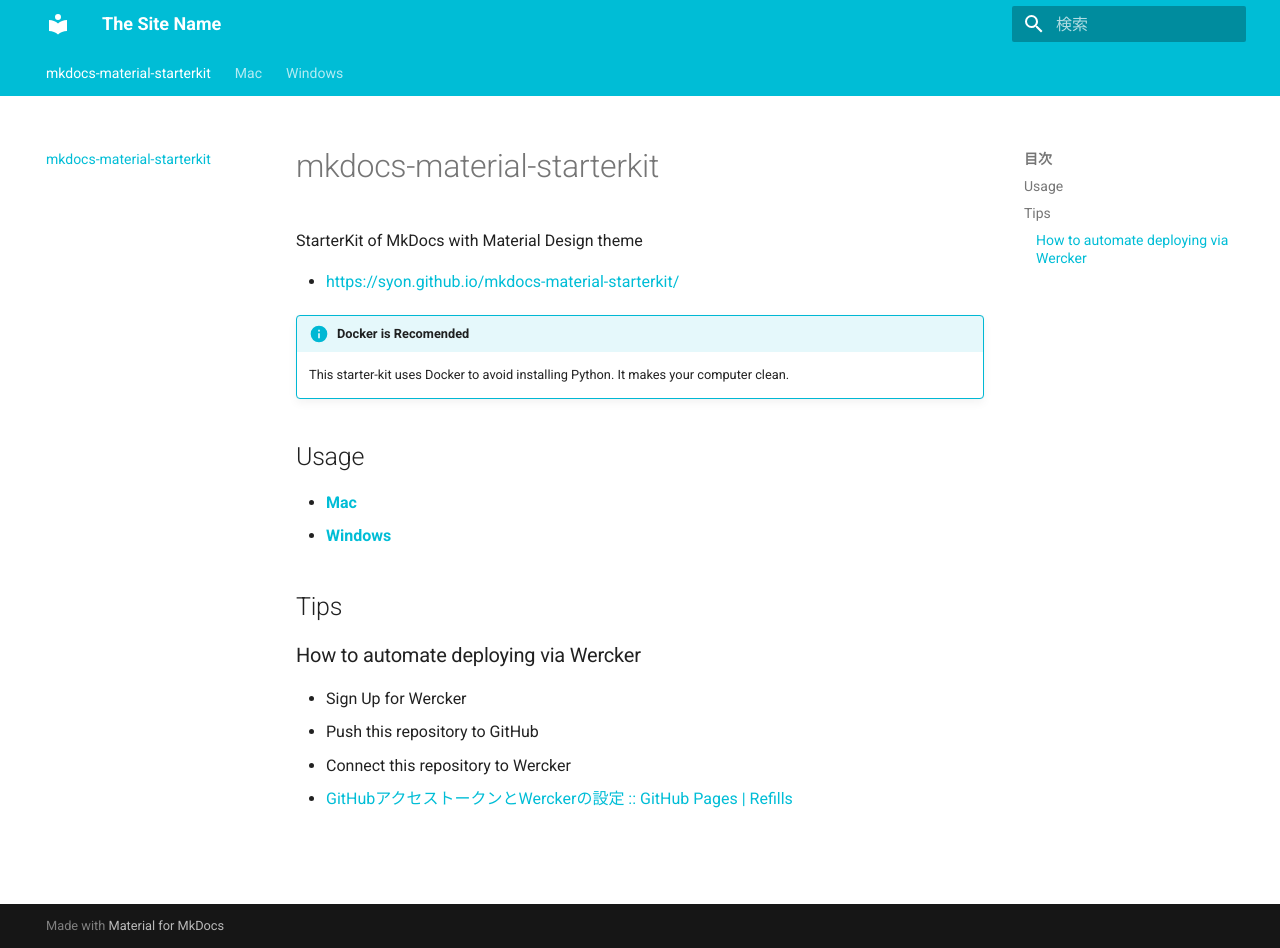
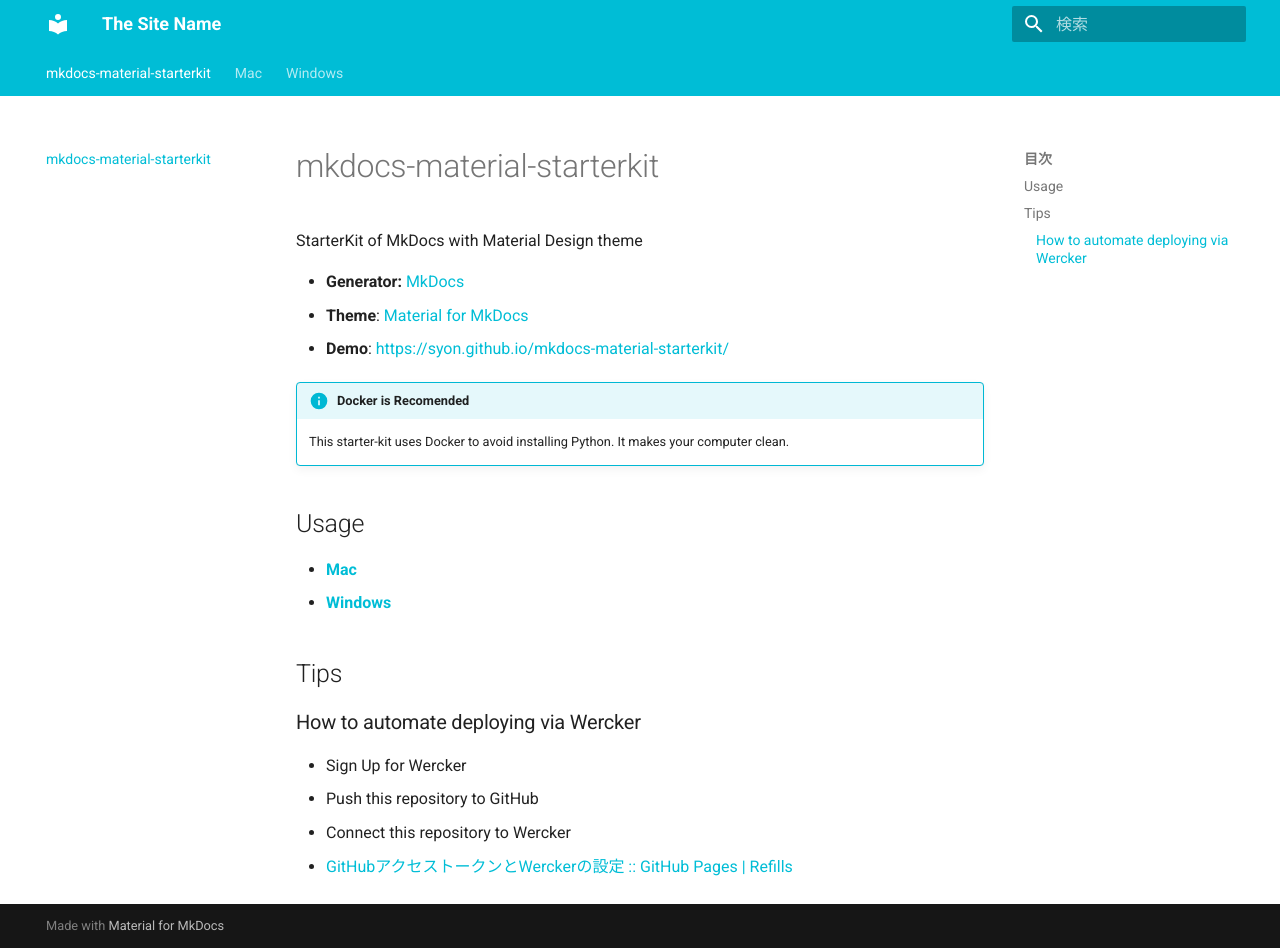
Before and after one commit to syon/mkdocs-material-starterkit, an MkDocs documentation site: the page built from docs/index.md, in a window 1280 px wide and 948 px high. Built offline with MkDocs 1.6.1 and Material for MkDocs 9.7.7, drawn with Linux system fonts in a browser that asks for light colours.

Commit message:
:zap: powered by

```diff
--- a/docs/index.md
+++ b/docs/index.md
@@ -1,7 +1,9 @@
 # mkdocs-material-starterkit
 StarterKit of MkDocs with Material Design theme
 
-- https://syon.github.io/mkdocs-material-starterkit/
+- __Generator:__ [MkDocs](https://www.mkdocs.org/)
+- __Theme__: [Material for MkDocs](https://squidfunk.github.io/mkdocs-material/)
+- __Demo__: https://syon.github.io/mkdocs-material-starterkit/
 
 !!! info "__Docker__ is Recomended"
 
```
Also changed, not shown: README.md (+3 -1 lines).
